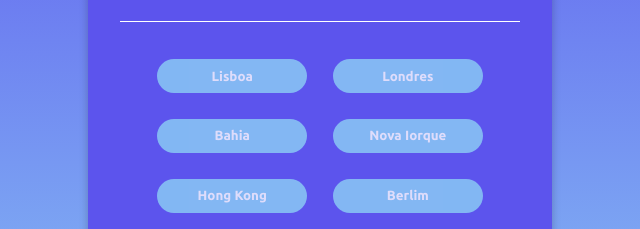
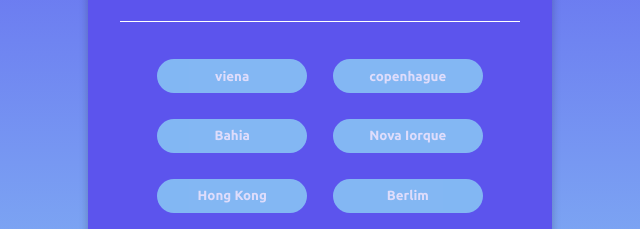
Before and after one commit to Francisco-tads/clima-weather_app, a plain HTML site: page index.html in a window 1280 px wide. Shown: the part 298-527 px from the top of the page, 320-960 px from the left. Drawn offline with Linux system fonts and the light colour scheme.

Commit message:
no Key.text. alteração no index.html

```diff
--- a/index.html
+++ b/index.html
@@ -60,8 +60,8 @@
         <i class="fa-solid fa-spinner"></i>
       </div>
       <div id="suggestions">
-        <button id="lisboa">Lisboa</button>
-        <button id="londres">Londres</button>
+        <button id="viena">viena</button>
+        <button id="copenhague">copenhague</button>
         <button id="bahia">Bahia</button>
         <button id="nova iorque">Nova Iorque</button>
         <button id="hong kong">Hong Kong</button>
```
Also changed, not shown: 1 other file.
